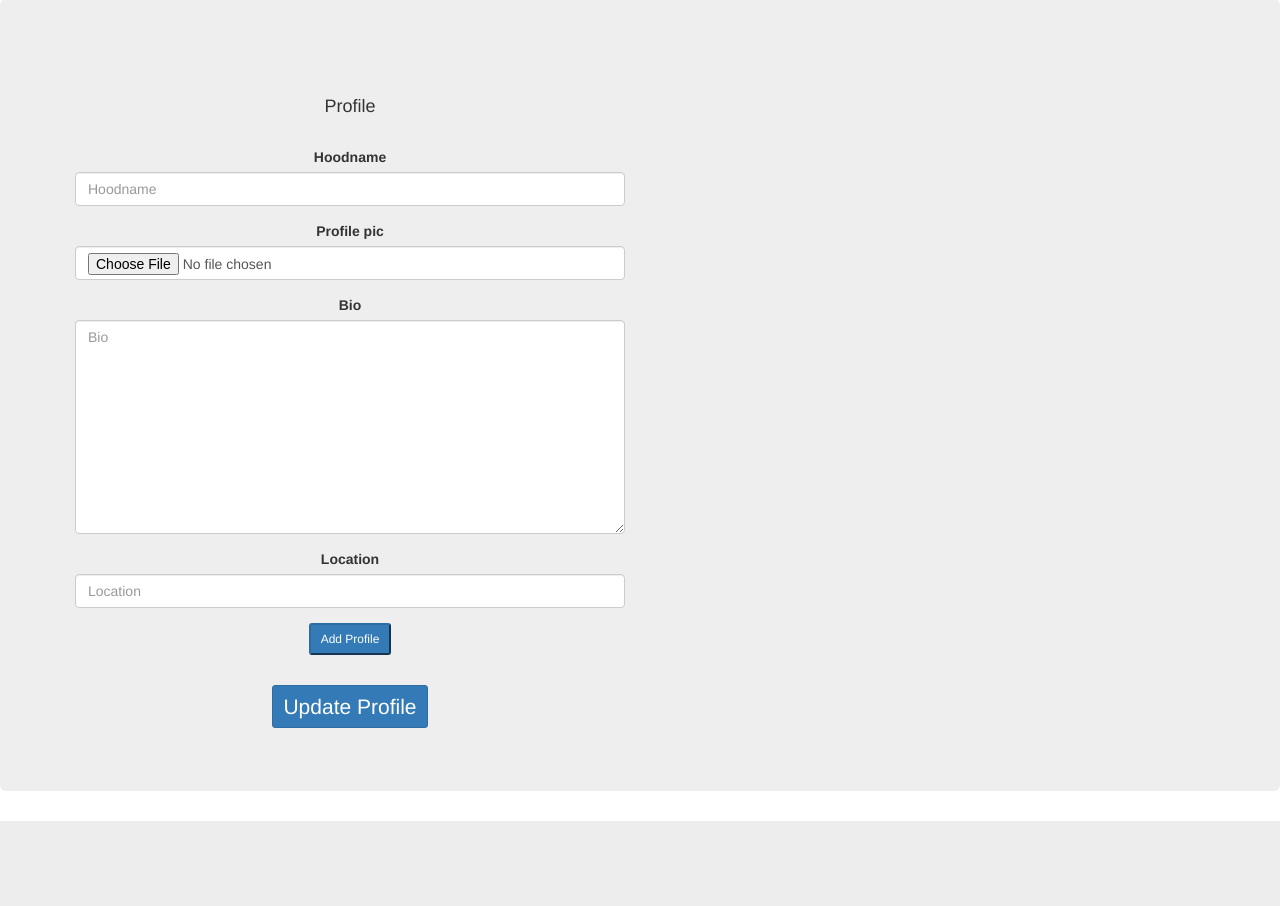
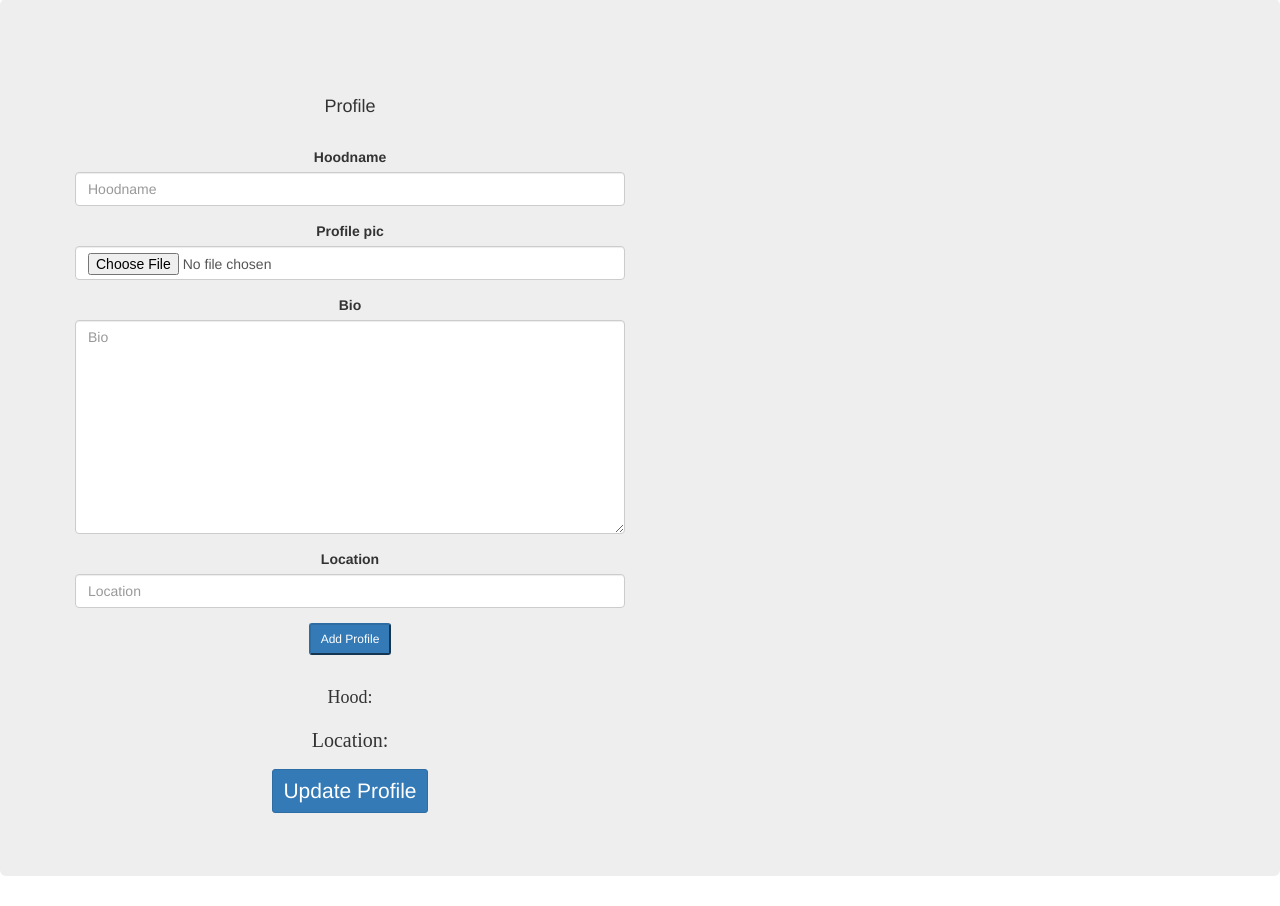
Before and after one commit to chanaiagwata/Neighborhood-App, a Django app: page /accounts/profile/ in a window 1280 px wide. Shown: the part 121-1027 px from the top of the page. Before the commit the page ends 942 px from the top, so only its background shows below. Run offline with Django 4.2, Linux system fonts and the light colour scheme; the visitor is signed in with stand-in values (Sample User, id 1); some libraries are stand-ins or nearby versions.

Commit message:
style:optimize profile styling

```diff
--- a/hoodapp/templates/profile.html
+++ b/hoodapp/templates/profile.html
@@ -9,7 +9,7 @@
         <div class="col-md-6">
             <br>
             <br>
-            <h4>Profile</h4>
+            <h4 style>Profile</h4>
             <br>
             {% if user.profile.profile_pic.url %}
 
@@ -25,8 +25,8 @@
                 {% endif %}
                 <div style="margin-top:30px; font-family:sans serif;">
                     <p style=" font-size:16px;">{{user.profile.bio}}</p>
-                    <p style=" font-size:18px;">{{user.profile.hoodname}}</p>
-                    <p style=" font-size:20px;font-weight:bold;">{{user.profile.location}}</p>
+                    <p style=" font-size:18px;">Hood: {{user.profile.hoodname}}</p>
+                    <p style=" font-size:20px;">Location: {{user.profile.location}}</p>
                 </div>
                 <p class="btn btn-primary btn-sm">
                     <a style="color:white;" href="{%url 'update' %}">Update Profile</a>
```
